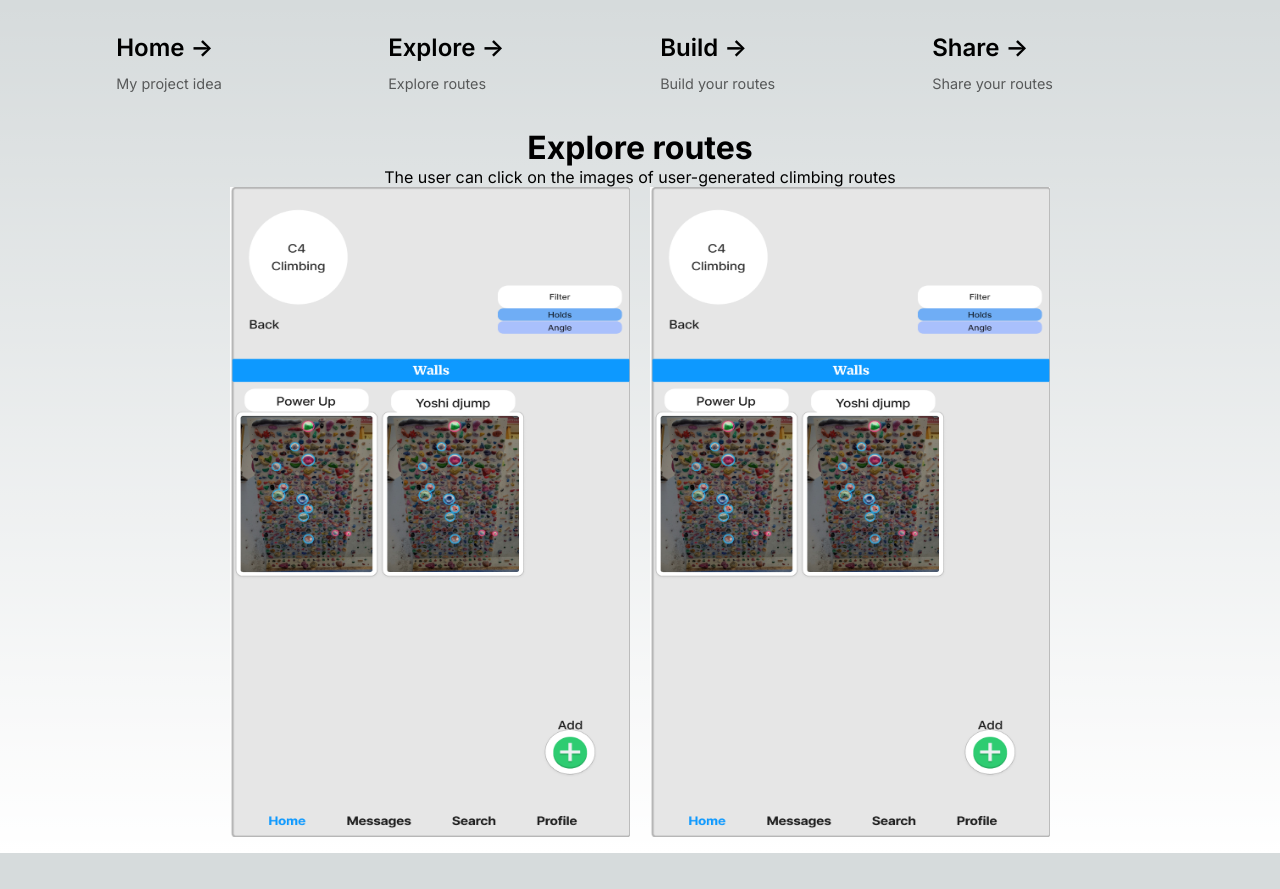
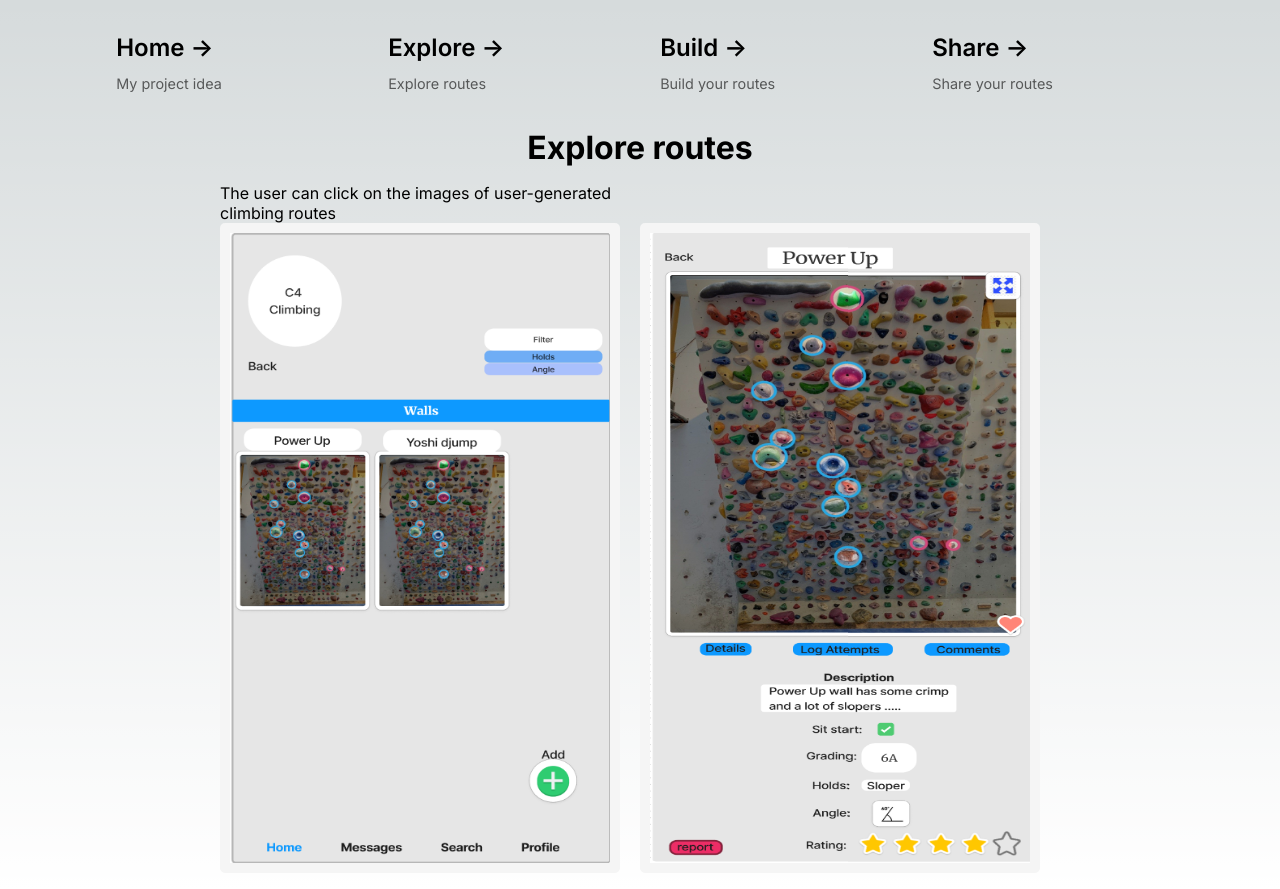
Before and after one commit to cajo23/my-spraywall, a Next.js app: page /explore-climbs in a window 1280 px wide. Before the commit the page ends 853 px from the top, so only its background shows below. Built offline with nearby package versions, Linux system fonts and the light colour scheme.

Commit message:
display images and text in components

```diff
--- /dev/null
+++ b/src/app/build-climbs/page.module.css
@@ -0,0 +1,8 @@
+.title{
+    margin-bottom: 1rem;
+}
+
+.textContainer p {
+    margin-bottom: 20px; /* Justera marginalen nedåt för att skapa avstånd mellan texten och bilderna */
+    display: inline; /*Så <p inte tar upp onödig plats*/
+  }
--- a/src/app/explore-climbs/page.js
+++ b/src/app/explore-climbs/page.js
@@ -5,23 +5,33 @@ export default function ExploreClimbs(){
 return (
 
     <>
+    <div className={styles.title}>
       <h1>Explore routes</h1>
-    <p>The user can click on the images of user-generated climbing routes <br/>
+    </div>
+
+
+    <div className={styles.imageContainer}> {/*Ta bort om text nr 2 ej flyttas till höger*/}
+      <div className={styles.textContainer}>
+      <p>The user can click on the images of user-generated<br/> climbing routes
       </p>
+      </div>
 
-    <div className={styles.imageContainer}>
+      <div className={styles.imageWrapper}>
         <Image className={styles.climbs}
           src="/EXPLOREclimbs.png" // Ange sökvägen till din bild
           alt="User-generated climbs" // Ange en alternativ text för tillgänglighet
           width={400} // Ange bredden på bilden
           height={650} // Ange höjden på bilden
+          priority
         />
+
         <Image className={styles.anotherImage}
-        src="/EXPLOREclimbs.png" // Ange sökvägen till din bild
+          src="/PowerUpRoute.png" // Ange sökvägen till din bild
           alt="User-generated climbs" // Ange en alternativ text för tillgänglighet
           width={400} // Ange bredden på bilden
           height={650} // Ange höjden på bilden
         />
+      </div>
     </div>
   </>
 
--- a/src/app/explore-climbs/page.module.css
+++ b/src/app/explore-climbs/page.module.css
@@ -1,15 +1,34 @@
-/* page.module.css */
+
+.title{
+    margin-bottom: 1rem;
+}
+
 .imageContainer {
     display: flex;
-    justify-content: space-between; /* Justera utrymmet mellan bilderna */
+    flex-direction: column; /* Justera utrymmet mellan bilderna */
 }
 
-.climbs {
-    /* Stilar för din första bild */
-    margin-right: 10px; /* Lägg till margin mellan bilderna */
+.climbs, .anotherImage {
+    border: solid whitesmoke 10px;
+    border-radius: 5px;
+    margin-right: 20px; /* Lägg till margin mellan bilderna */
 }
 
-.anotherImage {
-    /* Stilar för din andra bild */
-    margin-left: 10px; /* Lägg till margin mellan bilderna */
+.imageWrapper{
+    display: flex;
+
 }
+
+.textContainer p {
+  margin-bottom: 20px; /* Justera marginalen nedåt för att skapa avstånd mellan texten och bilderna */
+  display: inline; /*Så <p inte tar upp onödig plats*/
+}
+
+.secondTextContainer{
+    margin-top: 20px;
+}
+
+.imageContainer {
+  display: flex; /* Använd flexbox för att placera bilderna bredvid varandra */
+  flex-direction: column;
+}
```
Also changed, not shown: src/app/build-climbs/page.js (+26 -2 lines), public/NEWCLIMB.png (added), public/PowerUpRoute.png (added). Lines whose indentation alone changed are shown as unchanged.
